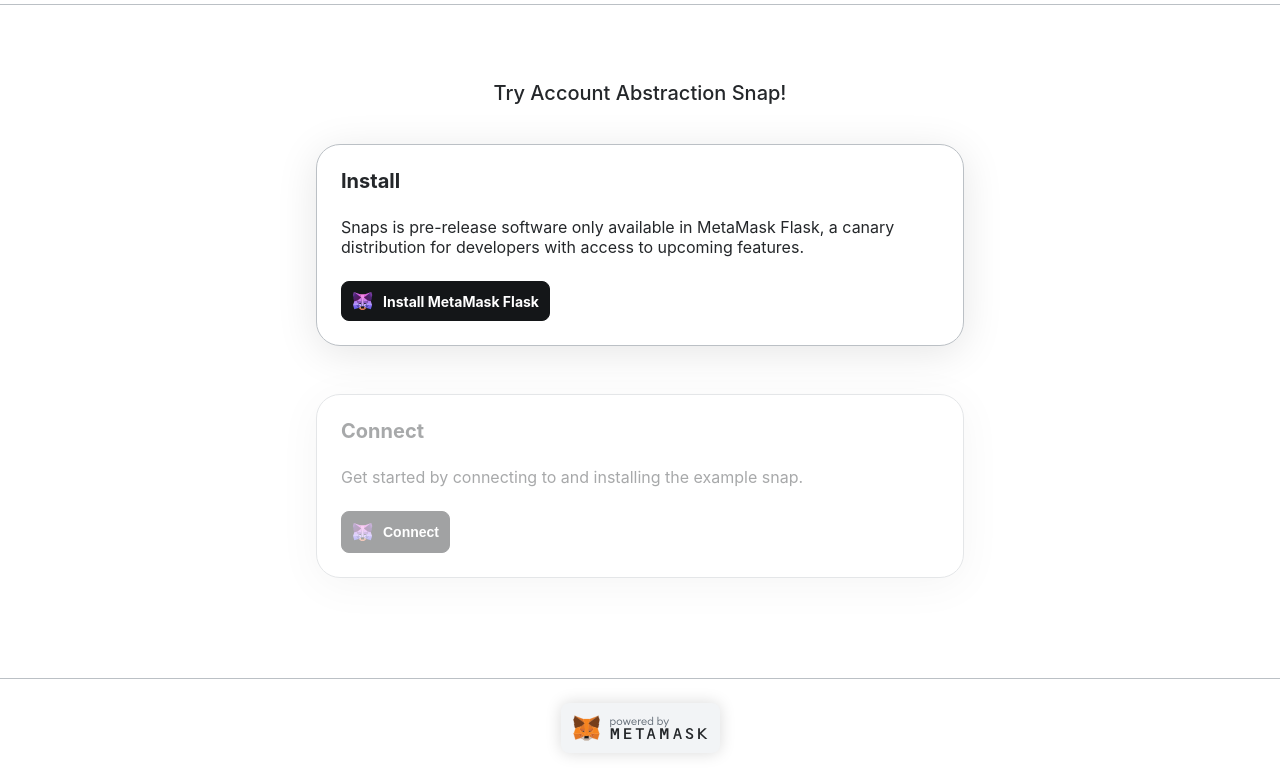
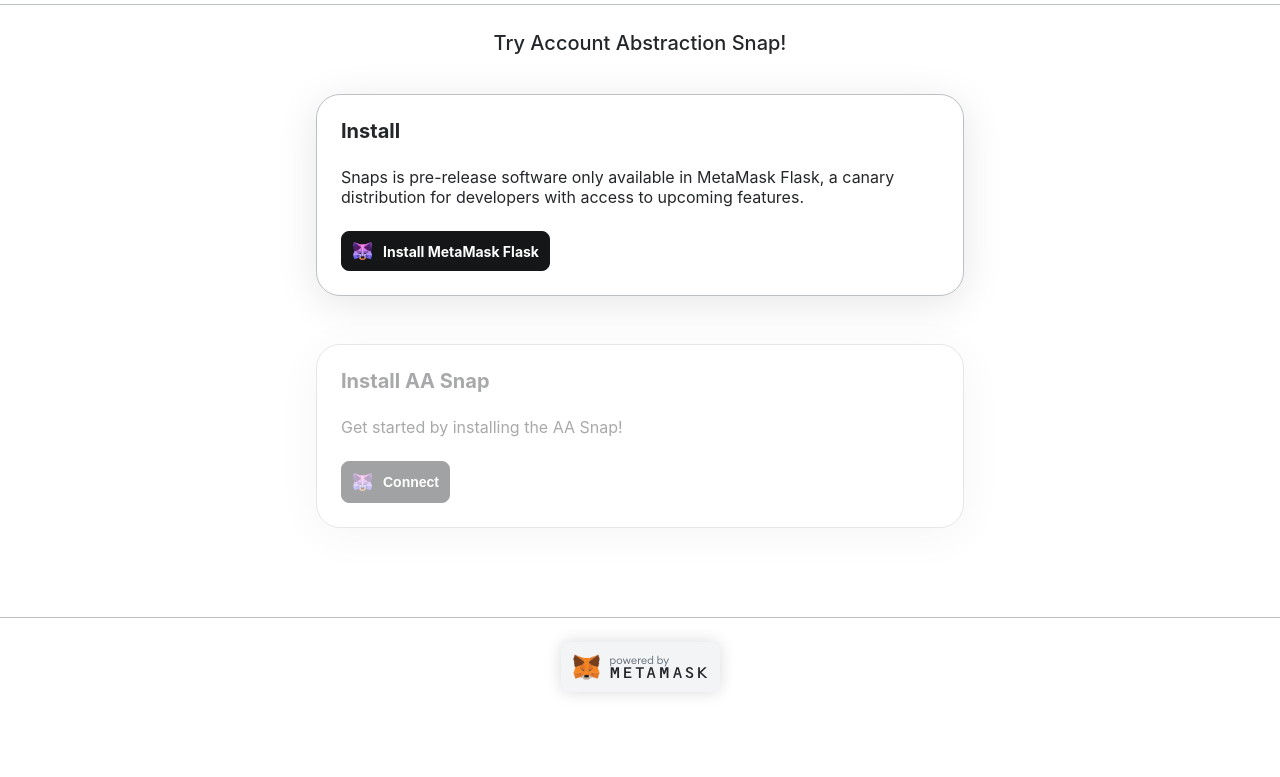
Before and after one commit to a42io/AAsnap, a Gatsby site in the folder packages/site/: page / in a window 1280 px wide. Shown: the part 84-861 px from the top of the page. After the commit the page ends 800 px from the top, so only its background shows below. Built offline with nearby package versions, Linux system fonts and the light colour scheme; Gatsby itself is replaced by a stand-in of ours.

Commit message:
fix text

```diff
--- a/packages/site/src/pages/index.tsx
+++ b/packages/site/src/pages/index.tsx
@@ -10,8 +10,8 @@
   flex-direction: column;
   align-items: center;
   flex: 1;
-  margin-top: 7.6rem;
-  margin-bottom: 7.6rem;
+  margin-top: 2.6rem;
+  margin-top: 2.6rem;
   ${({ theme }) => theme.mediaQueries.small} {
     padding-left: 2.4rem;
     padding-right: 2.4rem;
@@ -101,9 +101,8 @@
         {!state.installedSnap && (
           <Card
             content={{
-              title: 'Connect',
-              description:
-                'Get started by connecting to and installing the example snap.',
+              title: 'Install AA Snap',
+              description: 'Get started by installing the AA Snap!',
               button: (
                 <ConnectButton
                   onClick={handleConnectClick}
```
